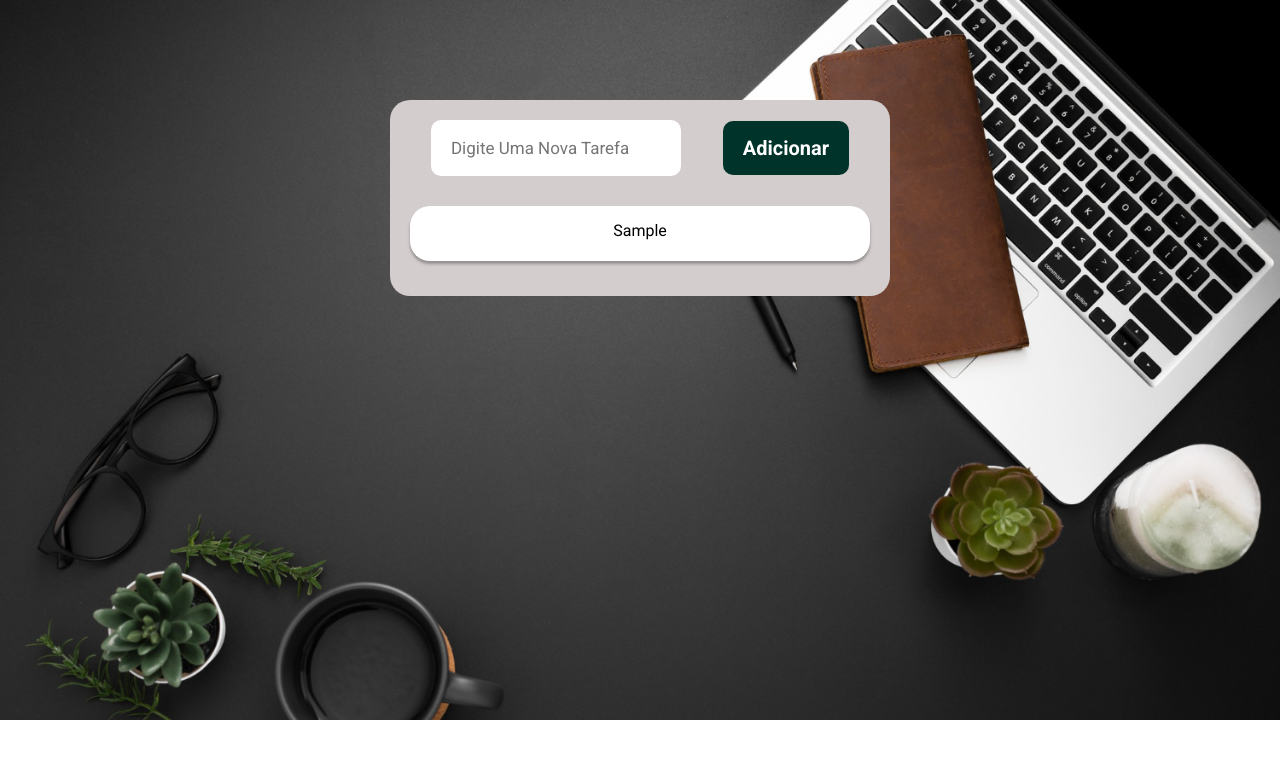
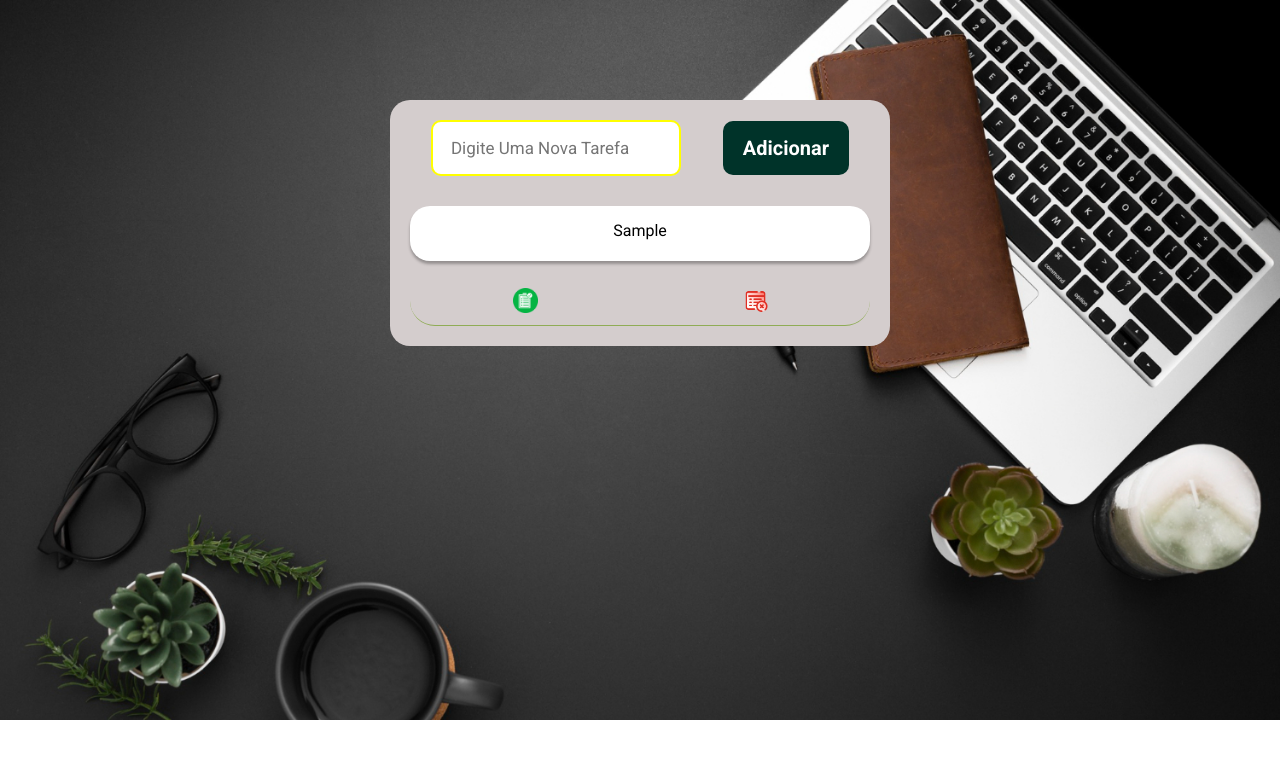
Before and after one commit to DevGilvanJunior/toDoList, a plain HTML site: page index.html in a window 1280 px wide. Both pictures are taken after typing "Sample" into the empty fields and a click on the button "Adicionar". Drawn offline with Linux system fonts and the light colour scheme.

Commit message:
Inclusão de botão marcar/desmarcar todos e botão excluir todos

```diff
--- a/index.html
+++ b/index.html
@@ -7,8 +7,10 @@
     <link rel="stylesheet" href="src/css/style.css">
 
     <link rel="preconnect" href="https://fonts.googleapis.com">
-<link rel="preconnect" href="https://fonts.gstatic.com" crossorigin>
-<link href="https://fonts.googleapis.com/css2?family=Open+Sans:ital@1&family=Oswald:wght@400;700&family=Roboto:wght@100;300;400;700&display=swap" rel="stylesheet">
+    <link rel="preconnect" href="https://fonts.gstatic.com" crossorigin>
+    <link
+        href="https://fonts.googleapis.com/css2?family=Open+Sans:ital@1&family=Oswald:wght@400;700&family=Roboto:wght@100;300;400;700&display=swap"
+        rel="stylesheet">
 
     <title>To Do List - Gilvan Junior</title>
 </head>
@@ -16,13 +18,19 @@
 <body>
     <div class="container">
         <div class="entradaTarefas">
-            <input type="text" id="textTarefas" placeholder="Digite uma nova tarefa" title="Digite uma nova tarefa para incluir na lista">
-            <button id="btnAddTarefa" title="Clique para adicionar a tarefa na lista" onclick="addTarefa()">Adicionar</button>
+            <input type="text" id="textTarefas" placeholder="Digite uma nova tarefa"
+                title="Digite uma nova tarefa para incluir na lista">
+            <button id="btnAddTarefa" title="Clique para adicionar a tarefa na lista"
+                onclick="addTarefa()">Adicionar</button>
         </div>
         <div class="listaTarefas">
             <ul class="listaDeTarefas">
 
             </ul>
+        </div>
+        <div class="rodape">
+            <img class="imgRodape" src="src/img/todas_tarefas_concluidas.png" title="Concluir Todas" onclick="concluirTodasTarefas()">
+            <img class="imgRodape" src="src/img/excluir_tudo.png" title="Excluir Lista Completa" onclick="excluirTodasTarefas()">
         </div>
     </div>
 
--- a/src/css/style.css
+++ b/src/css/style.css
@@ -13,7 +13,7 @@ body {
     background-repeat: no-repeat;
 }
 
-.container{
+.container {
     background-color: #d4cdcd;
     width: 500px;
     margin-left: auto;
@@ -30,7 +30,7 @@ body {
     margin-bottom: 30px;
 }
 
-#textTarefas{
+#textTarefas {
     width: 250px;
     padding: 18px 20px;
     border: none;
@@ -39,7 +39,7 @@ body {
     text-transform: capitalize;
 }
 
-#textTarefas:focus{
+#textTarefas:focus {
     border: 2px solid yellow;
     padding: 16px 18px;
 }
@@ -91,10 +91,24 @@ img {
     cursor: pointer;
 }
 
-li:hover img{
+li:hover img {
     opacity: 1;
 }
 
 .textoTarefa {
     text-transform: capitalize;
 }
+
+.rodape {
+    border-bottom: #8fac55 1px solid;
+    width: 100%;
+    height: 50px;
+    display: flex;
+    align-items: center;
+    justify-content: space-around;
+    border-radius: 25px;
+}
+
+.imgRodape {
+    opacity: 1;
+}
--- a/src/scripts/script.js
+++ b/src/scripts/script.js
@@ -1,9 +1,18 @@
 const tarefa = document.getElementById("textTarefas")
 const listaCompleta = document.querySelector(".listaDeTarefas")
+
+//evento abaixo cria o evento para adicionar tarefa com enter
+tarefa.addEventListener("keydown", function(event) {
+    if (event.key === "Enter") {
+        addTarefa();
+    }
+});
 
 let listaDeTarefas = []
 
 function addTarefa(){
+
+        if(tarefa.value){
 
             listaDeTarefas.push({
                 item: tarefa.value,
@@ -13,6 +22,12 @@ function addTarefa(){
             renderizarTarefas()
 
             tarefa.value  = ""
+            tarefa.focus()
+        }
+        else{
+            alert("É preciso digitar uma tarefa, tente novamente!")
+        }
+
 
 
 }
@@ -31,6 +46,9 @@ function renderizarTarefas(){
     })
 
     listaCompleta.innerHTML = novaLi
+
+    localStorage.setItem('lista', JSON.stringify(listaDeTarefas))
+
 }
 
 function concluirTarefa(index) {
@@ -42,3 +60,32 @@ function deletarTarefa(index) {
     listaDeTarefas.splice(index, 1)
     renderizarTarefas()
 }
+
+function recarregarTarefas(){
+    const tarefasDoLocalStorege = localStorage.getItem('lista')
+
+    if (tarefasDoLocalStorege){
+        listaDeTarefas = JSON.parse(tarefasDoLocalStorege)
+    }
+
+    renderizarTarefas()
+}
+
+function concluirTodasTarefas() {
+    const todasConcluidas = listaDeTarefas.every(tarefa => tarefa.concluida);
+    listaDeTarefas.forEach(tarefa => tarefa.concluida = !todasConcluidas);
+    renderizarTarefas();
+}
+
+function excluirTodasTarefas(){
+    if (listaDeTarefas.length === 0){
+        alert('Não há tarefas para excluir.')
+    } else {
+        listaDeTarefas = []
+    }
+
+    renderizarTarefas()
+}
+
+
+recarregarTarefas()
```
Also changed, not shown: src/img/excluir_tudo.png (added), src/img/todas_tarefas_concluidas.png (added), src/img/todas_tarefas_pendentes.png (added). Lines whose indentation alone changed are shown as unchanged.
